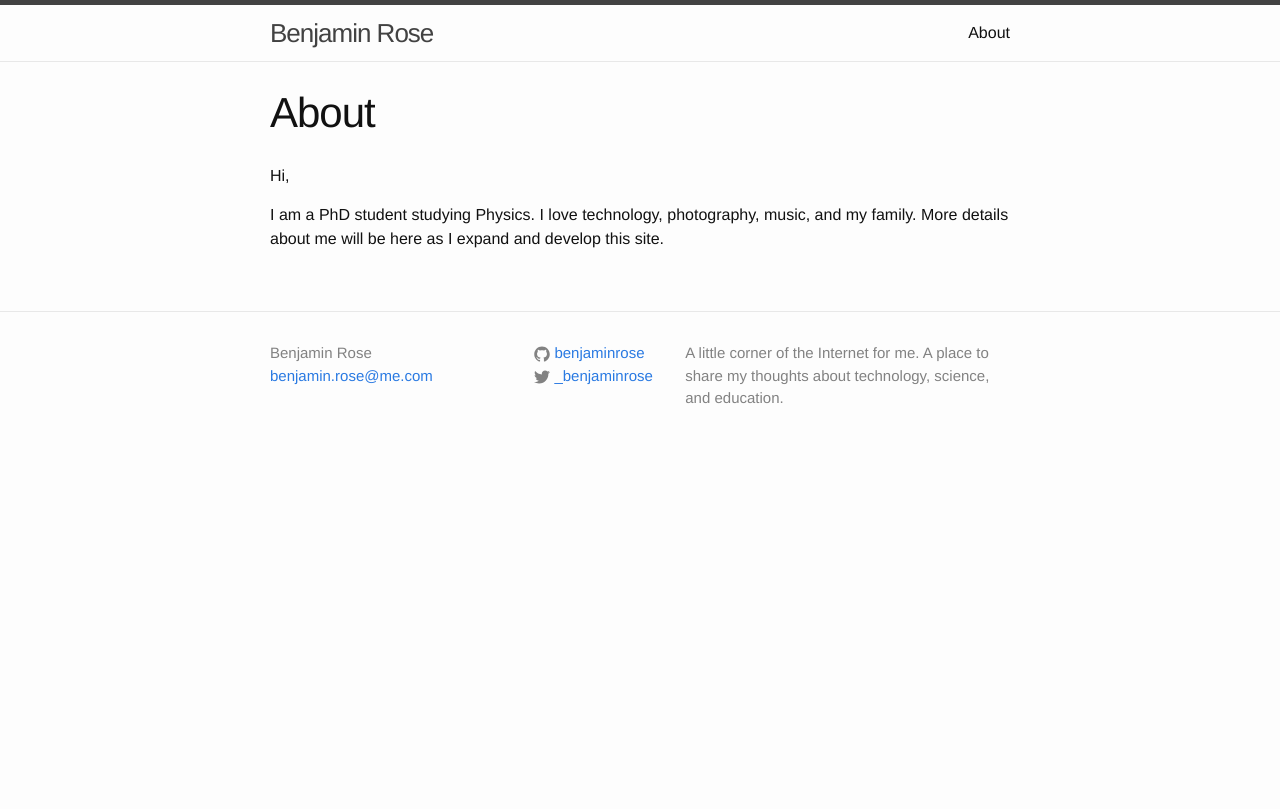
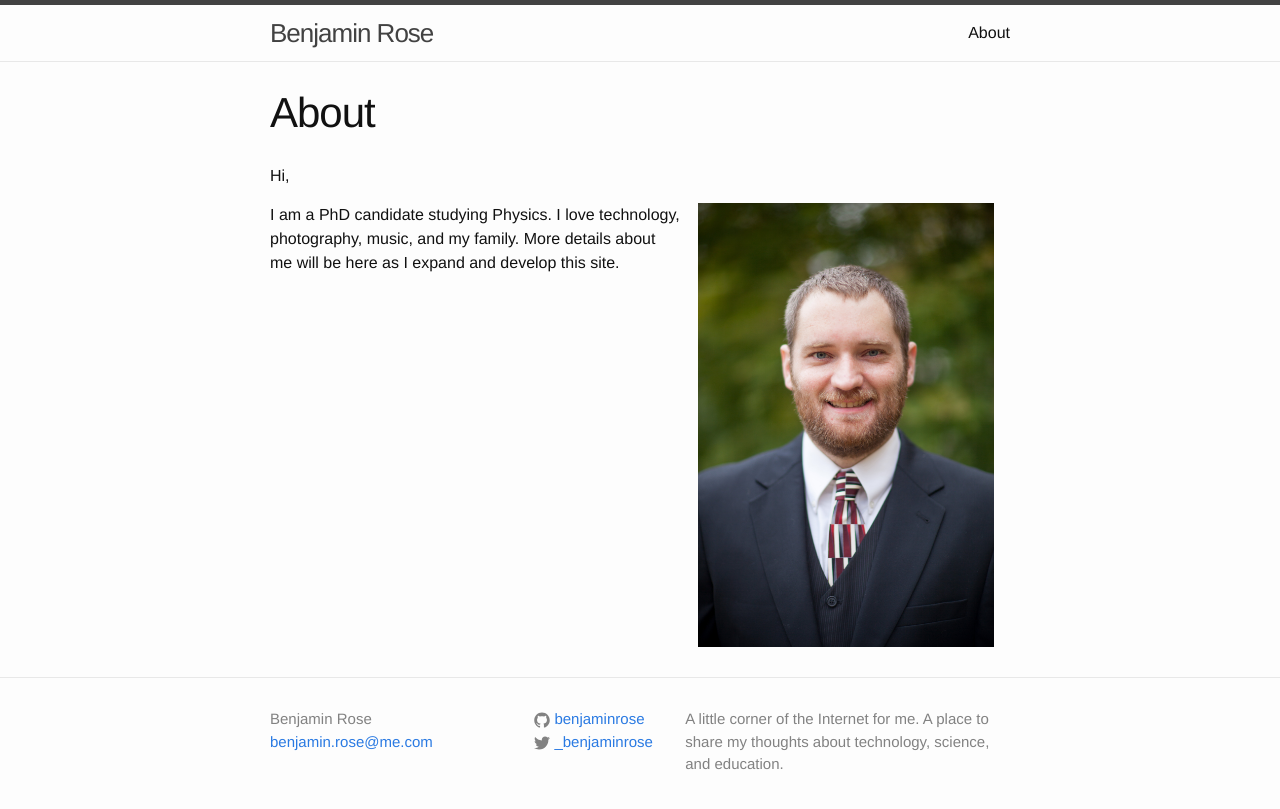
Before and after one commit to benjaminrose/benjaminrose.github.io, a Jekyll site: the page built from about.md, in a window 1280 px wide. Shown: the top 809 px of the page. Built offline with Jekyll 4.4.1, drawn with Linux system fonts in a browser that asks for light colours.

Commit message:
fix images

```diff
--- a/_posts/2015-09-18-lost-mode.markdown
+++ b/_posts/2015-09-18-lost-mode.markdown
@@ -11,7 +11,7 @@ My wife lost her phone tonight. It fell out of her pocket while we were out gett
 
 When we got home, my wife quickly asked, "Do you know where my phone is?" I pulled out my phone and asked [Siri] "Where is my wife?"[^fmf] I saw that she was on the other side of the river from our house. It was then I knew her iPhone had slipped out of her pocket. I quickly opened Find my iPhone, and since we have [Family Sharing] enabled, I was able to put my wife's phone in "Lost Mode."
 
-![screen shot of lost mode]({filename}/images/lost-mode.jpg){:width="75%"}
+![screen shot of lost mode]({{ "/images/lost-mode.jpg" | prepend: site.baseurl }}){:width="50%"}
 
 This mode is amazing. It suspends [Apple Pay], and puts up a message saying the phone is lost. [^all] This message is my favorite, because not only does it say this phone is lost it also displays and prompts the finder to call a number you enter when placing the phone in this mode. On my drive back to get it, I even got a call from the shop informing me they had found the phone and were holding it behind the counter.
 
--- a/about.md
+++ b/about.md
@@ -6,4 +6,6 @@ permalink: /about/
 
 Hi,
 
-I am a PhD student studying Physics. I love technology, photography, music, and my family. More details about me will be here as I expand and develop this site.
+<img src="{{ "/images/benjamin-rose.jpg" | prepend: site.baseurl }}" class="right-inline" alt="😊" />
+
+I am a PhD candidate studying Physics. I love technology, photography, music, and my family. More details about me will be here as I expand and develop this site.
--- a/css/custom.css
+++ b/css/custom.css
@@ -7,14 +7,31 @@ I have no idea what I am doing. I borrow from other souces and try to referance
 /***********/
 /*Images*/
 /***********/
-.left-inline
-{
+img {
+	/*center images, via http://www.w3.org/Style/Examples/007/center.en.html*/
+	display: block;
+    margin-left: auto;
+    margin-right: auto;
+}
+
+img.left-inline, img.right-inline {
+	display: inline;
+	width : 40%;
+}
+img.left-inline {
     float: left;
-    display: inline;
-    width: 350px;
+    /*width: 350px;*/
     margin-left: 1em;
     margin-right: 3em;
 }
+
+img.right-inline {
+    float: right;
+    /*width: 225px;*/
+    margin-left: 1em;
+    margin-right: 1em;
+}
+
 
 
 /**********/
@@ -56,7 +73,7 @@ div.update {
   margin-bottom: .5em;
 }
 
- div.update  blockquote {
+div.update  blockquote {
   background-color: inherit;
 }
 
```
Also changed, not shown: _posts/2015-09-18-liftoff.markdown (+0 -11 lines).
